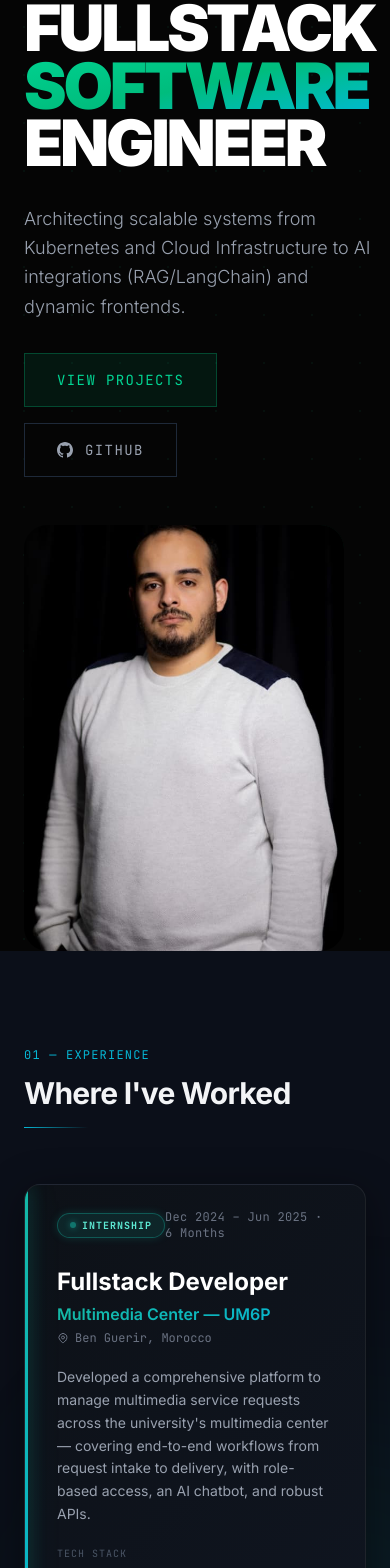
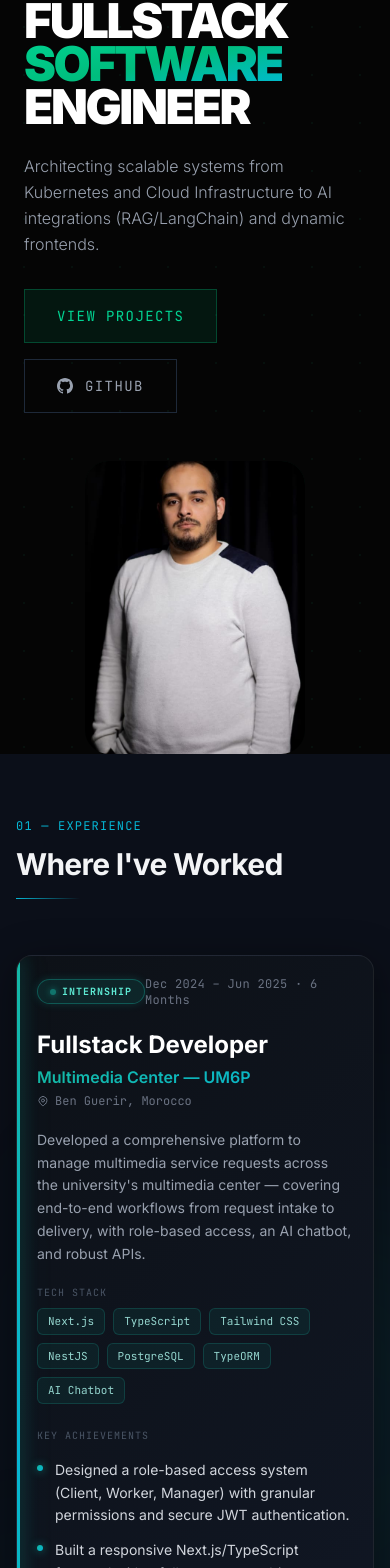
Before and after one commit to Amine-Elbekari/Myportfolio, a Next.js app in the folder portfolio/: page /Myportfolio/ in a window 390 px wide. Shown: the part 93-1661 px from the top of the page. Built offline with nearby package versions, Linux system fonts and the light colour scheme.

Commit message:
upgrade the mobile verison

```diff
--- a/portfolio/src/app/globals.css
+++ b/portfolio/src/app/globals.css
@@ -17,7 +17,7 @@
 
 /* Smooth scrolling */
 html {
-  scroll-behavior: smooth;
+  overflow-x: hidden;
 }
 
 body {
@@ -26,6 +26,7 @@ body {
   font-family: var(--font-sans), system-ui, -apple-system, sans-serif;
   -webkit-font-smoothing: antialiased;
   -moz-osx-font-smoothing: grayscale;
+  overflow-x: hidden;
 }
 
 /* Custom scrollbar */
--- a/portfolio/src/components/Certifications.tsx
+++ b/portfolio/src/components/Certifications.tsx
@@ -5,7 +5,7 @@ import SectionHeading from "./SectionHeading";
 
 export default function Certifications() {
   return (
-    <section id="education" className="py-24 px-6 relative">
+    <section id="education" className="py-16 md:py-24 px-4 md:px-6 relative">
       <div className="max-w-4xl mx-auto">
         <SectionHeading label="05 — Credentials" title="Education & Certifications" />
 
@@ -25,7 +25,7 @@ export default function Certifications() {
           </div>
 
           {/* Terminal Body */}
-          <div className="p-6 font-mono text-sm md:text-base leading-relaxed text-gray-300">
+          <div className="p-4 md:p-6 font-mono text-xs md:text-base leading-relaxed text-gray-300">
             {/* Command 1 */}
             <div className="mb-6">
               <div className="flex gap-2 text-emerald-400">
--- a/portfolio/src/components/Experience.tsx
+++ b/portfolio/src/components/Experience.tsx
@@ -45,7 +45,7 @@ export default function Experience() {
   }, []);
 
   return (
-    <section id="experience" className="py-24 px-6 relative overflow-hidden">
+    <section id="experience" className="py-16 md:py-24 px-4 md:px-6 relative overflow-hidden">
       {/* Background ambient blobs */}
       <div className="absolute top-1/3 left-1/4 w-[500px] h-[500px] bg-teal-500/8 rounded-full blur-[120px] pointer-events-none" />
       <div className="absolute bottom-0 right-1/4 w-[400px] h-[400px] bg-emerald-500/8 rounded-full blur-[100px] pointer-events-none" />
@@ -90,7 +90,7 @@ export default function Experience() {
                 />
 
                 {/* Top meta bar */}
-                <div className="flex items-center justify-between px-8 pt-6 pb-0">
+                <div className="flex items-center justify-between px-5 md:px-8 pt-5 md:pt-6 pb-0">
                   {/* INTERNSHIP badge */}
                   <div
                     className="inline-flex items-center gap-1.5 px-3 py-1 rounded-full text-[10px] font-mono font-bold uppercase tracking-widest"
@@ -113,7 +113,7 @@ export default function Experience() {
                 </div>
 
                 {/* Main two-column body */}
-                <div className="grid md:grid-cols-2 gap-8 px-8 pt-6 pb-8">
+                <div className="grid md:grid-cols-2 gap-6 md:gap-8 px-5 md:px-8 pt-5 md:pt-6 pb-6 md:pb-8">
                   {/* ── LEFT COLUMN ── */}
                   <div className="flex flex-col gap-5">
                     {/* Role & company */}
--- a/portfolio/src/components/Hero.tsx
+++ b/portfolio/src/components/Hero.tsx
@@ -66,7 +66,7 @@ export default function Hero() {
                 initial={{ opacity: 0, scale: 0.95 }}
                 animate={{ opacity: 1, scale: 1 }}
                 transition={{ delay: 0.3, duration: 0.8, ease: "easeOut" }}
-                className="text-[4rem] sm:text-[5.5rem] md:text-[6.5rem] lg:text-[7.5rem] font-black leading-[0.9] tracking-tighter text-white uppercase"
+                className="text-5xl sm:text-[5.5rem] md:text-[6.5rem] lg:text-[7.5rem] font-black leading-[0.9] tracking-tighter text-white uppercase"
               >
                 Fullstack <br />
                 <span className="text-transparent bg-clip-text bg-gradient-to-br from-emerald-400 via-emerald-500 to-cyan-500">
@@ -80,9 +80,9 @@ export default function Hero() {
                 initial={{ opacity: 0, x: -30 }}
                 animate={{ opacity: 1, x: 0 }}
                 transition={{ delay: 0.5, duration: 0.8 }}
-                className="mt-8 max-w-2xl"
+                className="mt-6 md:mt-8 max-w-2xl"
               >
-                <p className="text-gray-400 text-lg md:text-xl lg:text-2xl font-light leading-relaxed">
+                <p className="text-gray-400 text-base md:text-xl lg:text-2xl font-light leading-relaxed">
                   Architecting scalable systems from Kubernetes and Cloud Infrastructure to AI integrations (RAG/LangChain) and dynamic frontends.
                 </p>
 
@@ -105,7 +105,7 @@ export default function Hero() {
               initial={{ opacity: 0, scale: 0.9 }}
               animate={{ opacity: 1, scale: 1 }}
               transition={{ delay: 0.7, duration: 0.8 }}
-              className="shrink-0 w-full max-w-[320px] lg:max-w-[400px]"
+              className="shrink-0 w-full max-w-[220px] sm:max-w-[320px] lg:max-w-[400px] mx-auto lg:mx-0"
             >
               <div className="group relative rounded-3xl overflow-hidden aspect-[3/4]">
                 {/* Glowing orb behind to provide some ambient light, but NO border on the image container */}
--- a/portfolio/src/components/ProjectCard.tsx
+++ b/portfolio/src/components/ProjectCard.tsx
@@ -78,7 +78,7 @@ function CodeVisual({
       </div>
 
       {/* Code body */}
-      <div className="p-4 overflow-hidden max-h-[160px]">
+      <div className="p-4 overflow-hidden max-h-[80px] sm:max-h-[160px]">
         <pre className="whitespace-pre-wrap break-all">
           {tokens.map((tok, i) => (
             <motion.span
@@ -161,7 +161,7 @@ export default function ProjectCard({
       {/* Card wrapper — visible immediately, no whileInView opacity trap */}
       <motion.div
         initial={{ opacity: 1, y: 0, scale: 1 }}
-        className="w-[88vw] sm:w-[420px] shrink-0"
+        className="w-full sm:w-[420px] shrink-0"
         style={{ perspective: "1200px" }}
       >
         <motion.div
@@ -197,12 +197,12 @@ export default function ProjectCard({
             }}
           />
 
-          <div className="p-7 flex flex-col gap-5 flex-1" style={{ transform: "translateZ(0)" }}>
+          <div className="p-5 sm:p-7 flex flex-col gap-4 sm:gap-5 flex-1" style={{ transform: "translateZ(0)" }}>
             {/* ── Large project number ── */}
             <div
               className="font-mono font-black leading-none select-none"
               style={{
-                fontSize: "clamp(3rem,8vw,4.5rem)",
+                fontSize: "clamp(2.5rem,8vw,4.5rem)",
                 background: `linear-gradient(135deg, ${accent.from}60, ${accent.to}20)`,
                 WebkitBackgroundClip: "text",
                 WebkitTextFillColor: "transparent",
@@ -232,7 +232,7 @@ export default function ProjectCard({
 
           {/* ── Tech pills (bottom) ── */}
           <div
-            className="px-7 pb-6 flex flex-wrap gap-2"
+            className="px-5 sm:px-7 pb-5 sm:pb-6 flex flex-wrap gap-2"
             style={{
               transform: "translateZ(25px)",
               borderTop: "1px solid rgba(255,255,255,0.05)",
@@ -260,7 +260,7 @@ export default function ProjectCard({
               background: "linear-gradient(180deg, rgba(0,0,0,0) 0%, rgba(0,0,0,0.85) 30%, rgba(0,0,0,0.95) 100%)",
             }}
           >
-            <div className="px-7 pt-14 pb-6 flex items-end justify-between gap-3">
+            <div className="px-5 sm:px-7 pt-10 sm:pt-14 pb-5 sm:pb-6 flex items-end justify-between gap-3">
               <p className="text-gray-300 text-xs leading-snug line-clamp-1 flex-1">{description}</p>
               <div className="flex gap-2 shrink-0">
                 {/* GitHub button — active link or disabled "Private repo" */}
--- a/portfolio/src/components/Projects.tsx
+++ b/portfolio/src/components/Projects.tsx
@@ -177,7 +177,7 @@ export default function Projects() {
       </div>
 
       {/* ── Mobile fallback ── */}
-      <div className="md:hidden flex flex-col gap-12 px-6 pb-24 items-center overflow-hidden">
+      <div className="md:hidden flex flex-col gap-8 px-4 md:px-6 pb-16 md:pb-24 items-center overflow-hidden w-full">
         <AnimatePresence mode="popLayout">
           {filtered.length === 0 ? (
             <motion.p
--- a/portfolio/src/components/Skills.tsx
+++ b/portfolio/src/components/Skills.tsx
@@ -8,8 +8,8 @@ const row2 = ["AWS", "Docker", "Kubernetes", "K3s", "Ansible", "Vagrant", "LangC
 
 export default function Skills() {
   return (
-    <section id="skills" className="py-24 overflow-hidden relative">
-      <div className="max-w-7xl mx-auto px-6 mb-12">
+    <section id="skills" className="py-16 md:py-24 overflow-hidden relative">
+      <div className="max-w-7xl mx-auto px-4 md:px-6 mb-8 md:mb-12">
         <SectionHeading label="04 — Skills" title="Tech Stack" />
       </div>
 
@@ -23,12 +23,12 @@ export default function Skills() {
           <motion.div
             animate={{ x: ["0%", "-50%"] }}
             transition={{ ease: "linear", duration: 30, repeat: Infinity }}
-            className="flex gap-4 sm:gap-8 min-w-max"
+            className="flex gap-3 sm:gap-8 min-w-max"
           >
             {row1.map((skill, index) => (
               <div
                 key={index}
-                className="px-6 py-3 rounded-xl border border-gray-800 bg-[#121212]/50 glass font-mono text-gray-300 text-lg hover:border-emerald-500/50 hover:text-emerald-400 transition-colors cursor-default"
+                className="px-4 md:px-6 py-2 md:py-3 rounded-xl border border-gray-800 bg-[#121212]/50 glass font-mono text-gray-300 text-sm md:text-lg hover:border-emerald-500/50 hover:text-emerald-400 transition-colors cursor-default"
               >
                 {skill}
               </div>
@@ -41,12 +41,12 @@ export default function Skills() {
           <motion.div
             animate={{ x: ["-50%", "0%"] }}
             transition={{ ease: "linear", duration: 35, repeat: Infinity }}
-            className="flex gap-4 sm:gap-8 min-w-max"
+            className="flex gap-3 sm:gap-8 min-w-max"
           >
             {row2.map((skill, index) => (
               <div
                 key={index}
-                className="px-6 py-3 rounded-xl border border-gray-800 bg-[#121212]/50 glass font-mono text-gray-300 text-lg hover:border-emerald-500/50 hover:text-emerald-400 transition-colors cursor-default"
+                className="px-4 md:px-6 py-2 md:py-3 rounded-xl border border-gray-800 bg-[#121212]/50 glass font-mono text-gray-300 text-sm md:text-lg hover:border-emerald-500/50 hover:text-emerald-400 transition-colors cursor-default"
               >
                 {skill}
               </div>
```
